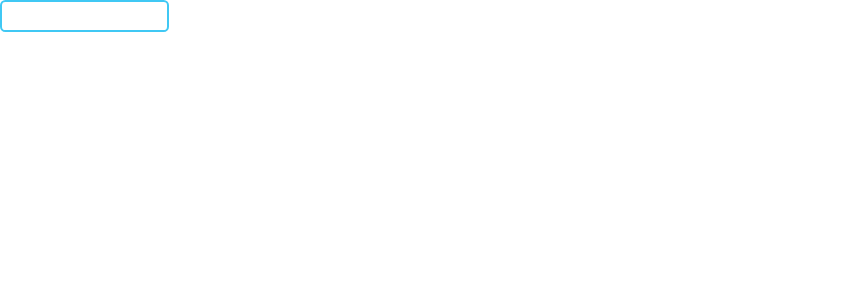
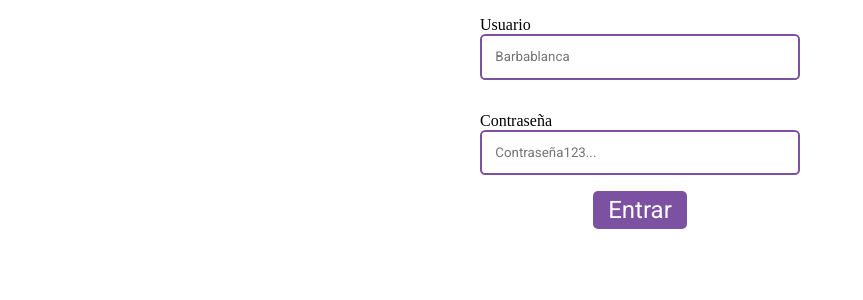
Before and after one commit to Jhuset2003/VasedWeb, a React (Vite) app: page / in a window 1280 px wide. Shown: the top 300 px of the page, without its empty margins (0-863 px from the left). Built offline with nearby package versions, Linux system fonts and the light colour scheme.

Commit message:
working on login component

```diff
--- /dev/null
+++ b/src/components/Forms/FormLogin.css
@@ -0,0 +1,16 @@
+@import '../../styles/Vars.css';
+
+.form-container{
+    display: grid;
+    justify-items: center;
+}
+
+.form{
+    display: grid;
+    justify-items: center;
+}
+
+.form-item{
+    display: grid;
+    margin:1em 0 1em 0;
+}
--- a/src/components/Forms/FormLogin.jsx
+++ b/src/components/Forms/FormLogin.jsx
@@ -0,0 +1,37 @@
+import React from 'react'
+import '../../styles/Inputs.css';
+import './FormLogin.css';
+import '../../styles/Buttons_module.css';
+
+const FormLogin = () => {
+  return (
+    <div className="form-container">
+            <form action="" className="form">
+                <div className="form-item">
+                    <label htmlFor="userName">Usuario</label>
+                    <input
+                    type="text"
+                    id="userName"
+                    name="userName"
+                    placeholder="Barbablanca"
+                    className="purple-input"/>
+                </div>
+
+                <div className="form-item">
+                    <label htmlFor="">Contraseña</label>
+                    <input
+                    type="password"
+                    id="password"
+                    name="password"
+                    placeholder="Contraseña123..."
+                    className="purple-input"/>
+                </div>
+                <button
+                type="submit"
+                className='BtnPurple'>Entrar</button>
+            </form>
+    </div>
+  )
+}
+
+export default FormLogin
--- a/src/components/TestComponent.jsx
+++ b/src/components/TestComponent.jsx
@@ -1,10 +1,11 @@
 import React from 'react';
 import '../styles/Inputs.css';
+import FormLogin from './Forms/FormLogin';
 
 const TestComponent = () => {
   return (
     <div>
-        <input type="text" className="blue-input"/>
+      <FormLogin/>
     </div>
   )
 }
--- a/src/styles/Inputs.css
+++ b/src/styles/Inputs.css
@@ -18,7 +18,8 @@
     border: 2px solid var(--blue);
     border-radius: 0.4em;
     outline: none;
-    padding: 0.5em;
+    padding: 1em;
+    width: 20rem;
     font-family: var(--text);
 }
 
@@ -26,7 +27,8 @@
     border: 2px solid var(--purple);
     border-radius: 0.4em;
     outline: none;
-    padding: 0.5em;
+    padding: 1em;
+    width: 20rem;
     font-family: var(--text);
 }
 
@@ -35,6 +37,7 @@
     background-color: var(--white);
     border-radius: 0.4em;
     outline: none;
-    padding: 0.5em;
+    padding: 1em;
+    width: 20rem;
     font-family: var(--text);
 }
```
